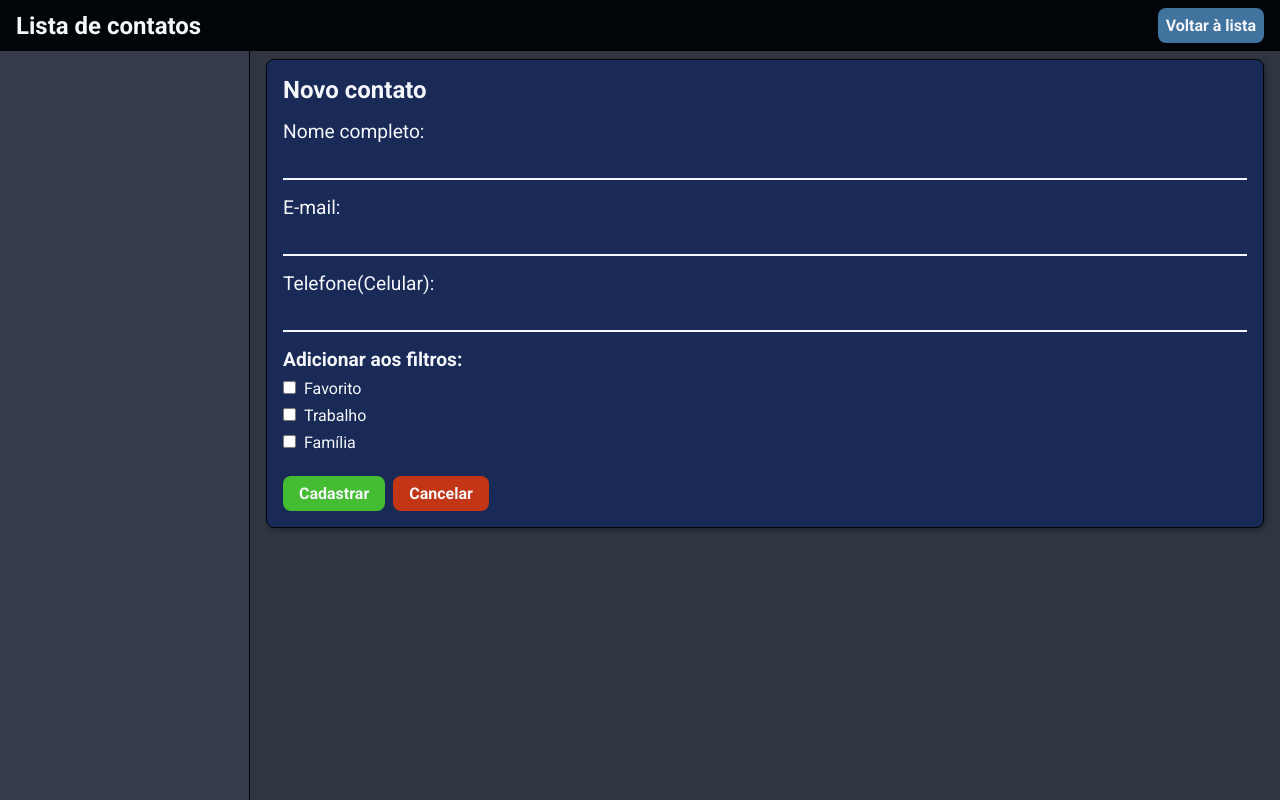
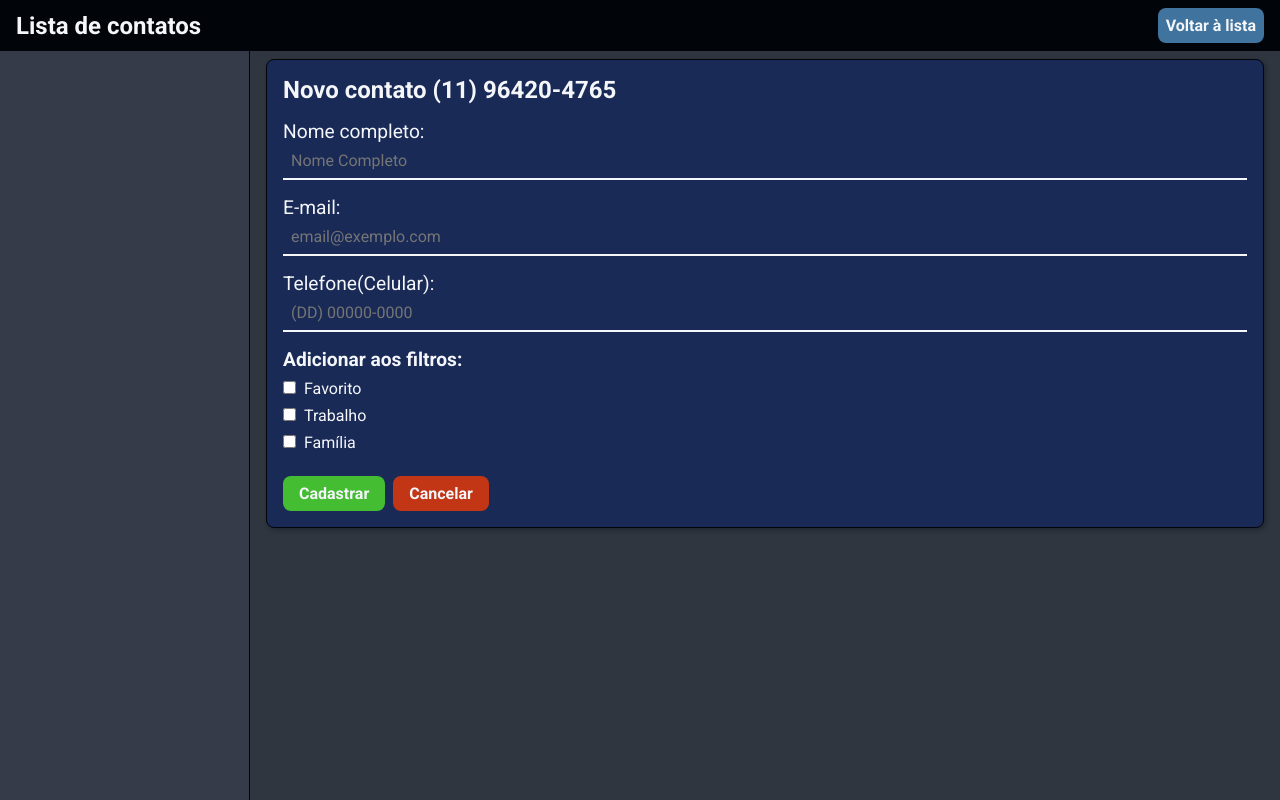
Before and after one commit to Aguiar-gabrielcosta/lista-de-contatos-react, a React (Create React App) app: page /cadastro in a window 1280 px wide. Built offline with nearby package versions, Linux system fonts and the light colour scheme.

Commit message:
Adiciona a mascara para telefone

```diff
--- a/src/components/ContatoCard/index.tsx
+++ b/src/components/ContatoCard/index.tsx
@@ -4,6 +4,7 @@ import Botao from '../Botao'
 import * as S from './styles'
 import * as enums from '../../utils/enums/botao'
 import { editar, remover } from '../../store/reducers/contato'
+import formataTelefone from '../../utils/functions/mascaraTelefone'
 
 type Props = {
   nome: string
@@ -57,10 +58,11 @@ const ContatoCard = ({
         </S.ContatoLabel>
         <S.ContatoTelefone
           value={telefone}
-          onChange={(e) => setTelefone(e.target.value)}
+          onChange={(e) => setTelefone(formataTelefone(e.target.value))}
           id="tel"
           disabled={!editando}
           $editando={editando}
+          maxLength={11}
         />
       </S.ContatoDados>
       {editando ? (
--- a/src/components/Formulario/index.tsx
+++ b/src/components/Formulario/index.tsx
@@ -1,40 +1,141 @@
+import { useNavigate } from 'react-router-dom'
+import { FormEvent, useState } from 'react'
+import { useDispatch } from 'react-redux'
+import { cadastrar } from '../../store/reducers/contato'
 import Botao from '../Botao'
 import * as S from './styles'
 import * as enums from '../../utils/enums/botao'
+import * as enums2 from '../../utils/enums/filtro'
+import formataTelefone from '../../utils/functions/mascaraTelefone'
 
 const Formulario = () => {
+  const navigate = useNavigate()
+  const dispatch = useDispatch()
+  const [nome, setNome] = useState('')
+  const [email, setEmail] = useState('')
+  const [telefone, setTelefone] = useState('')
+  const [categorias, setCategorias] = useState<enums2.Categoria[]>([])
+
+  const identificaCategoria = (
+    e: React.ChangeEvent<HTMLInputElement>
+  ): enums2.Categoria => {
+    switch (e.target.value) {
+      case enums2.Categoria.FAVORITO:
+        return enums2.Categoria.FAVORITO
+      case enums2.Categoria.TRABALHO:
+        return enums2.Categoria.TRABALHO
+      default:
+        return enums2.Categoria.FAMILIA
+    }
+  }
+
+  const adicionarCategorias = (e: React.ChangeEvent<HTMLInputElement>) => {
+    let categoriasTemp = categorias
+
+    const categoria = identificaCategoria(e)
+
+    if (e.target.checked) {
+      categoriasTemp.push(categoria)
+    } else {
+      categoriasTemp = categoriasTemp.filter((c) => c !== categoria)
+    }
+
+    setCategorias(categoriasTemp)
+  }
+
+  const cadastrarNovoContato = (event: FormEvent) => {
+    event.preventDefault()
+    console.log('Formulário submetido')
+
+    dispatch(
+      cadastrar({
+        nome: nome,
+        email: email,
+        telefone: telefone,
+        categoria: categorias
+      })
+    )
+
+    navigate('/')
+  }
+
   return (
-    <S.Form>
-      <S.Titulo>Novo contato</S.Titulo>
+    <S.Form onSubmit={cadastrarNovoContato}>
+      <S.Titulo>Novo contato {formataTelefone('11964204765')}</S.Titulo>
       <S.Campo>
         <label htmlFor="nome">Nome completo: </label>
-        <input type="text" id="nome" required />
+        <input
+          type="text"
+          id="nome"
+          value={nome}
+          onChange={(e) => setNome(e.target.value)}
+          placeholder="Nome Completo"
+          required
+        />
       </S.Campo>
       <S.Campo>
         <label htmlFor="email">E-mail: </label>
-        <input type="email" id="email" required />
+        <input
+          type="email"
+          id="email"
+          value={email}
+          onChange={(e) => setEmail(e.target.value)}
+          placeholder="email@exemplo.com"
+          required
+        />
       </S.Campo>
       <S.Campo>
         <label htmlFor="tel">Telefone(Celular): </label>
-        <input type="tel" id="tel" required />
+        <input
+          type="tel"
+          id="tel"
+          value={telefone}
+          onChange={(e) => setTelefone(formataTelefone(e.target.value))}
+          placeholder="(DD) 00000-0000"
+          maxLength={11}
+          required
+        />
       </S.Campo>
       <div>
         <S.FiltrosTitulo>Adicionar aos filtros:</S.FiltrosTitulo>
         <S.Filtro>
-          <input type="checkbox" id="favorito" />
+          <input
+            type="checkbox"
+            id="favorito"
+            value={enums2.Categoria.FAVORITO}
+            onChange={adicionarCategorias}
+          />
           <label htmlFor="favorito">Favorito</label>
         </S.Filtro>
         <S.Filtro>
-          <input type="checkbox" id="trabalho" />
+          <input
+            type="checkbox"
+            id="trabalho"
+            value={enums2.Categoria.TRABALHO}
+            onChange={adicionarCategorias}
+          />
           <label htmlFor="trabalho">Trabalho</label>
         </S.Filtro>
         <S.Filtro>
-          <input type="checkbox" id="familia" />
+          <input
+            type="checkbox"
+            id="familia"
+            value={enums2.Categoria.FAMILIA}
+            onChange={adicionarCategorias}
+          />
           <label htmlFor="familia">Família</label>
         </S.Filtro>
       </div>
       <Botao tipo={enums.TipoBotao.POSITIVO}>Cadastrar</Botao>
-      <Botao tipo={enums.TipoBotao.NEGATIVO}>Cancelar</Botao>
+      <Botao
+        tipo={enums.TipoBotao.NEGATIVO}
+        onClick={(e) => {
+          e.preventDefault()
+          navigate('/')
+        }}
+      >
+        Cancelar
+      </Botao>
     </S.Form>
   )
 }
--- a/src/models/Contato.ts
+++ b/src/models/Contato.ts
@@ -1,4 +1,5 @@
 import * as enums from '../utils/enums/filtro'
+import formataTelefone from '../utils/functions/mascaraTelefone'
 
 export type ContatoType = {
   nome: string
@@ -21,7 +22,7 @@ class Contato {
   ) {
     this.nome = nome
     this.email = email
-    this.telefone = telefone
+    this.telefone = formataTelefone(telefone)
     this.categoria = categoria
   }
 
--- a/src/store/reducers/contato.ts
+++ b/src/store/reducers/contato.ts
@@ -10,23 +10,21 @@ const initialState: ContatosState = {
   itens: [
     new Contato(
       'gabriel aguiar da costa',
-      'Aguiar.gc@hotmail.com',
+      'aguiar.gc@hotmail.com',
       '11964204765',
       [enums.Categoria.FAVORITO, enums.Categoria.FAMILIA]
     ).getContato(),
+    new Contato('Fernando da Silva Costa', 'email@exemplo.com', '21924234242', [
+      enums.Categoria.FAVORITO,
+      enums.Categoria.TRABALHO
+    ]).getContato(),
     new Contato(
-      'camila aguiar da costa',
-      'Aguiar.gc@hotmail.com',
-      '11964204765',
-      [enums.Categoria.FAVORITO, enums.Categoria.FAMILIA]
+      'Maria Clara Ferdinando Augustus',
+      'email@exemplo.com',
+      '85923452134',
+      [enums.Categoria.FAVORITO, enums.Categoria.TRABALHO]
     ).getContato(),
-    new Contato(
-      'ana paula salvador de aguiar da costa',
-      'Aguiar.gc@hotmail.com',
-      '11964204765',
-      [enums.Categoria.FAVORITO, enums.Categoria.FAMILIA]
-    ).getContato(),
-    new Contato('João da Silva Costa', 'Aguiar.gc@hotmail.com', '11964204765', [
+    new Contato('João da Silva Costa', 'email@exemplo.com', '11964456324', [
       enums.Categoria.TRABALHO
     ]).getContato()
   ]
--- /dev/null
+++ b/src/utils/functions/mascaraTelefone.ts
@@ -0,0 +1,5 @@
+const formataTelefone = (telefone: string): string => {
+  return telefone.replace(/(\d{2})(\d{5})(\d{4})/g, '($1) $2-$3')
+}
+
+export default formataTelefone
```
Also changed, not shown: package.json (line endings or trailing spaces), 1 other file (tests, documents, lock files or other folders).
